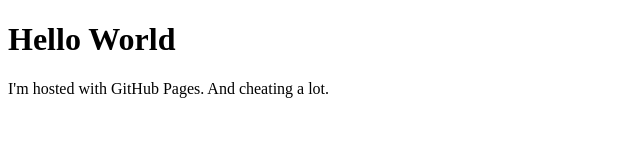
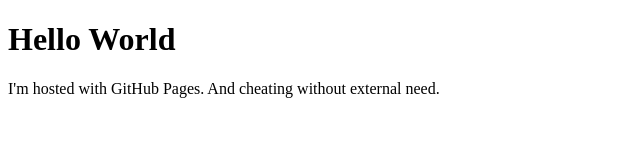
Before and after one commit to gorselight/twine-testing, a plain HTML site: page index.html in a window 1280 px wide. Shown: the whole page, without its empty margins (0-640 px from the left). Drawn offline with Linux system fonts and the light colour scheme.

Commit message:
Update index.html

```diff
--- a/index.html
+++ b/index.html
@@ -2,6 +2,6 @@
 <html>
 <body>
 <h1>Hello World</h1>
-<p>I'm hosted with GitHub Pages. And cheating a lot.</p>
+<p>I'm hosted with GitHub Pages. And cheating without external need.</p>
 </body>
 </html>
```
